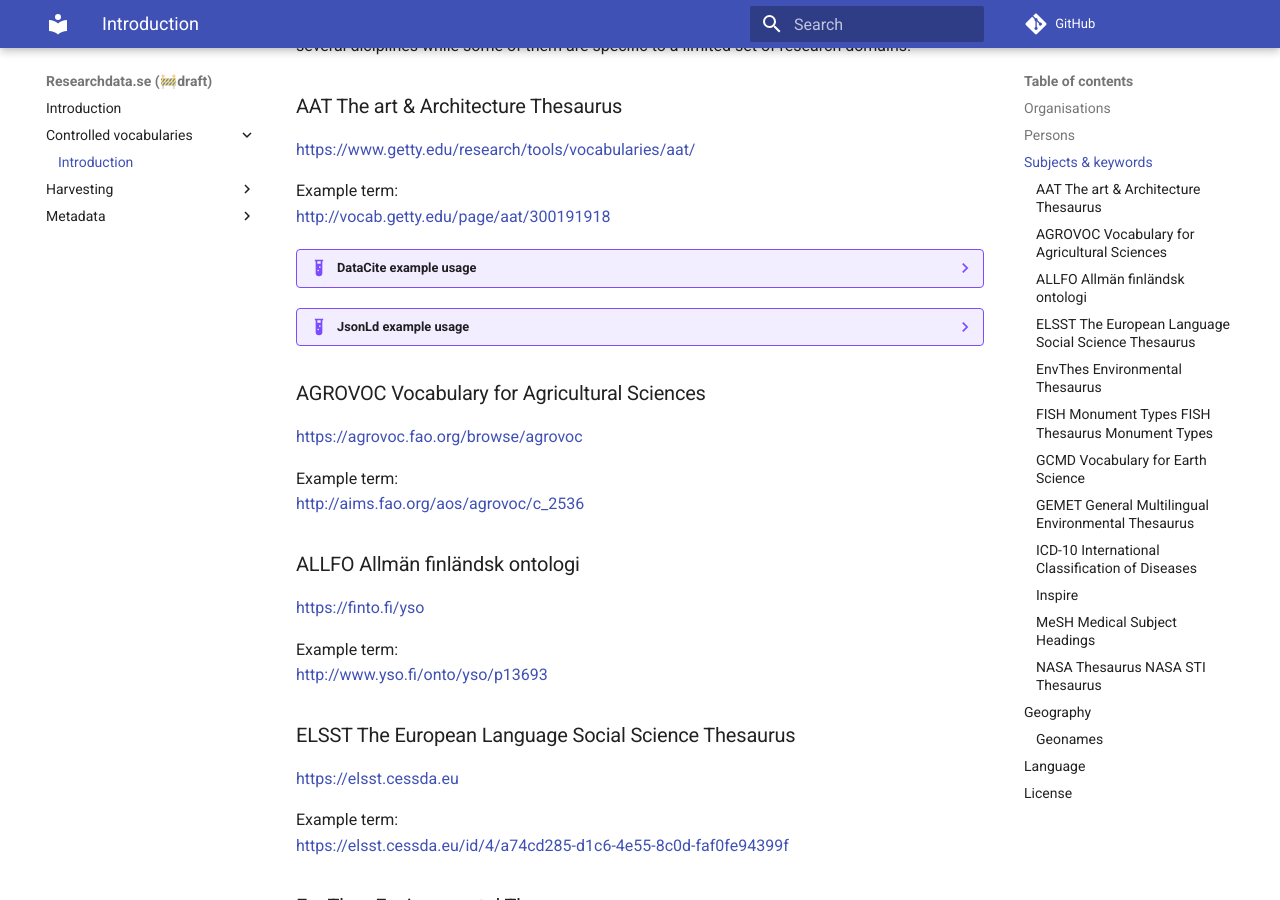
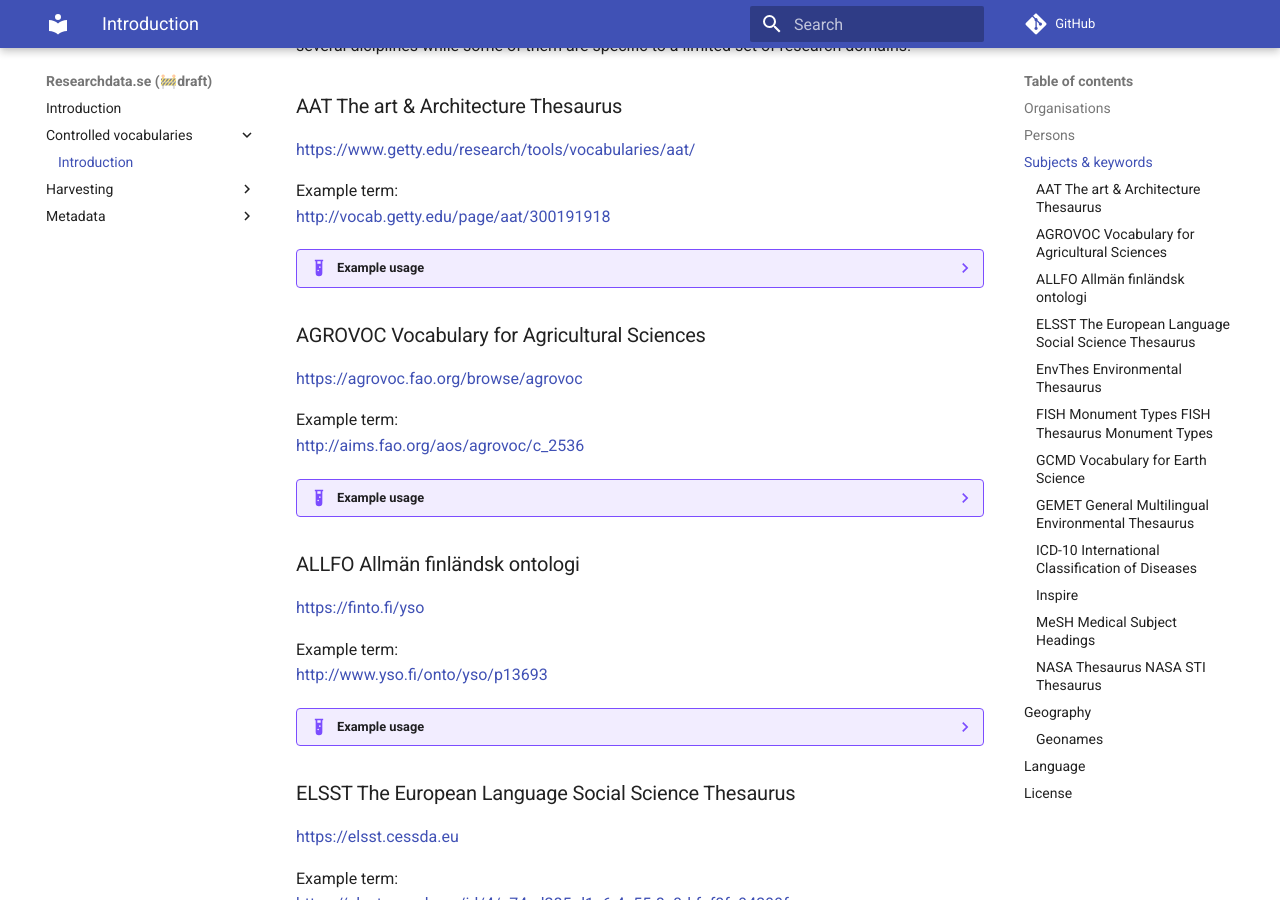
Before and after one commit to researchdata-se/docs.researchdata.se, an MkDocs documentation site: the page built from docs/controlled-vocabularies/index.md, in a window 1280 px wide and 900 px high, scrolled down 826 px. Built offline with MkDocs 1.6.1 and Material for MkDocs 9.7.7, drawn with Linux system fonts in a browser that asks for light colours; comment, search, counter and statistics services are not loaded; some of the changed lines change nothing that is shown.

Commit message:
fix tabs for examples for cv

````diff
--- a/docs/controlled-vocabularies/index.md
+++ b/docs/controlled-vocabularies/index.md
@@ -31,30 +31,34 @@
 Example term:
 [http://vocab.getty.edu/page/aat/300191918](http://vocab.getty.edu/page/aat/300191918)
 
-??? example "DataCite example usage"
-    ```xml title="Example how to point to a AAT subject in DataCite XML"
-    <subjects>
-        <subject
-        subjectScheme="AAT The art & Architecture Thesaurus"
-        schemeURI="http://vocab.getty.edu/page/aat/"
-        valueURI="http://vocab.getty.edu/page/aat/300191918" classificationCode="300191918" xml:lang="en">Asian coins</subject>
-    </subjects>
-    ```
-??? example "JsonLd example usage"
-    ```json title="Example how to point to a AAT subject in JsonLd"
-    {
-        "@context":"https://schema.org/",
-        "@type": "Dataset",
-        "keywords": [
-            {
-                "@type": "DefinedTerm",
-                "@id": "http://vocab.getty.edu/page/aat/300191918",
-                "inDefinedTermSet": "http://vocab.getty.edu/page/aat/",
-                "termCode": "300191918"
-            }
-        ]
-    }
-    ```
+??? example "Example usage"
+    === "DataCite"
+        ```xml
+        <subjects>
+            <subject
+            subjectScheme="AAT The art & Architecture Thesaurus"
+            schemeURI="http://vocab.getty.edu/page/aat/"
+            valueURI="http://vocab.getty.edu/page/aat/300191918"
+            classificationCode="300191918"
+            xml:lang="en">Asian coins</subject>
+        </subjects>
+        ```
+    === "JsonLd"
+        ```json
+        {
+            "@context":"https://schema.org/",
+            "@type": "Dataset",
+            "keywords": [
+                {
+                    "@type": "DefinedTerm",
+                    "@id": "http://vocab.getty.edu/page/aat/300191918",
+                    "inDefinedTermSet": "http://vocab.getty.edu/page/aat/",
+                    "termCode": "300191918",
+                    "name": "Asian coins"
+                }
+            ]
+        }
+        ```
 
 ### AGROVOC Vocabulary for Agricultural Sciences
 [https://agrovoc.fao.org/browse/agrovoc](https://agrovoc.fao.org/browse/agrovoc)
@@ -62,12 +66,70 @@
 Example term:
 [http://aims.fao.org/aos/agrovoc/c_2536](http://aims.fao.org/aos/agrovoc/c_2536)
 
+??? example "Example usage"
+    === "DataCite"
+        ```xml
+        <subjects>
+            <subject
+            subjectScheme="AGROVOC Vocabulary for Agricultural Sciences"
+            schemeURI="http://aims.fao.org/aos/agrovoc"
+            valueURI="http://aims.fao.org/aos/agrovoc/c_2152"
+            classificationCode="c_2536"
+            xml:lang="en">elks</subject>
+        </subjects>
+        ```
+    === "JsonLd"
+        ```json
+        {
+            "@context":"https://schema.org/",
+            "@type": "Dataset",
+            "keywords": [
+                {
+                    "@type": "DefinedTerm",
+                    "@id": "http://aims.fao.org/aos/agrovoc/c_2536",
+                    "inDefinedTermSet": "https://agrovoc.fao.org/browse/agrovoc",
+                    "termCode": "c_2536",
+                    "name": "elks"
+                }
+            ]
+        }
+        ```
+
 ### ALLFO Allmän finländsk ontologi
 [https://finto.fi/yso](https://finto.fi/yso)
 
 Example term:
 [http://www.yso.fi/onto/yso/p13693](http://www.yso.fi/onto/yso/p13693)
 
+
+??? example "Example usage"
+    === "DataCite"
+        ```xml
+        <subjects>
+            <subject
+            subjectScheme="ALLFO - Allmän finländsk ontologi"
+            schemeURI="https://finto.fi/yso"
+            valueURI="http://www.yso.fi/onto/yso/p13693"
+            classificationCode="p13693"
+            xml:lang="en">elk</subject>
+        </subjects>
+        ```
+    === "JsonLd"
+        ```json
+        {
+            "@context":"https://schema.org/",
+            "@type": "Dataset",
+            "keywords": [
+                {
+                    "@type": "DefinedTerm",
+                    "@id": "http://www.yso.fi/onto/yso/p13693",
+                    "inDefinedTermSet": "https://finto.fi/yso",
+                    "termCode": "p13693",
+                    "name": "elk"
+                }
+            ]
+        }
+        ```
 
 ### ELSST The European Language Social Science Thesaurus
 [https://elsst.cessda.eu](https://elsst.cessda.eu)
--- a/mkdocs.yml
+++ b/mkdocs.yml
@@ -27,6 +27,8 @@
   - pymdownx.details
   - attr_list
   - md_in_html
+  - pymdownx.tabbed:
+      alternate_style: true
   - pymdownx.superfences:
       custom_fences:
         - name: mermaid
````
